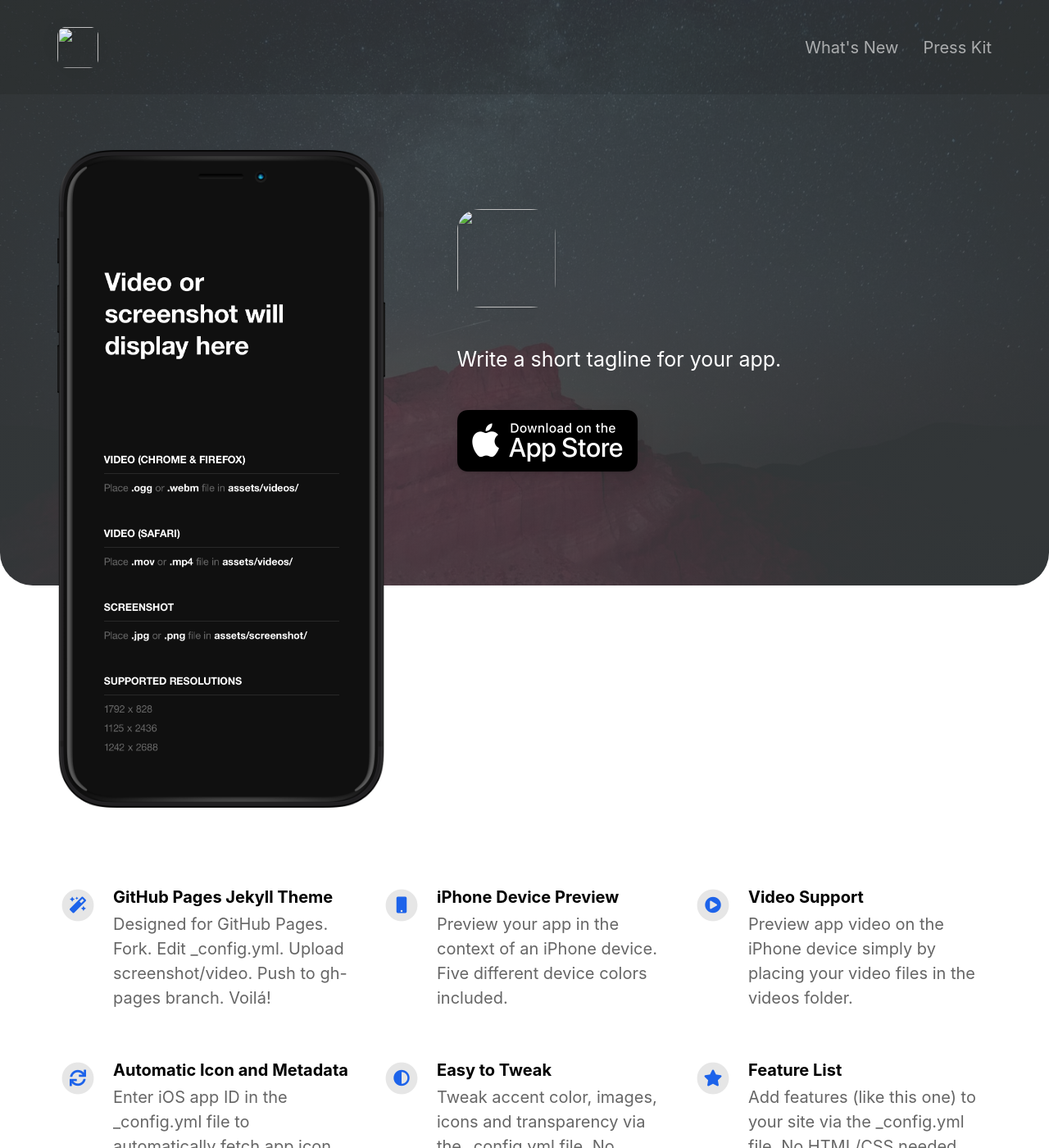
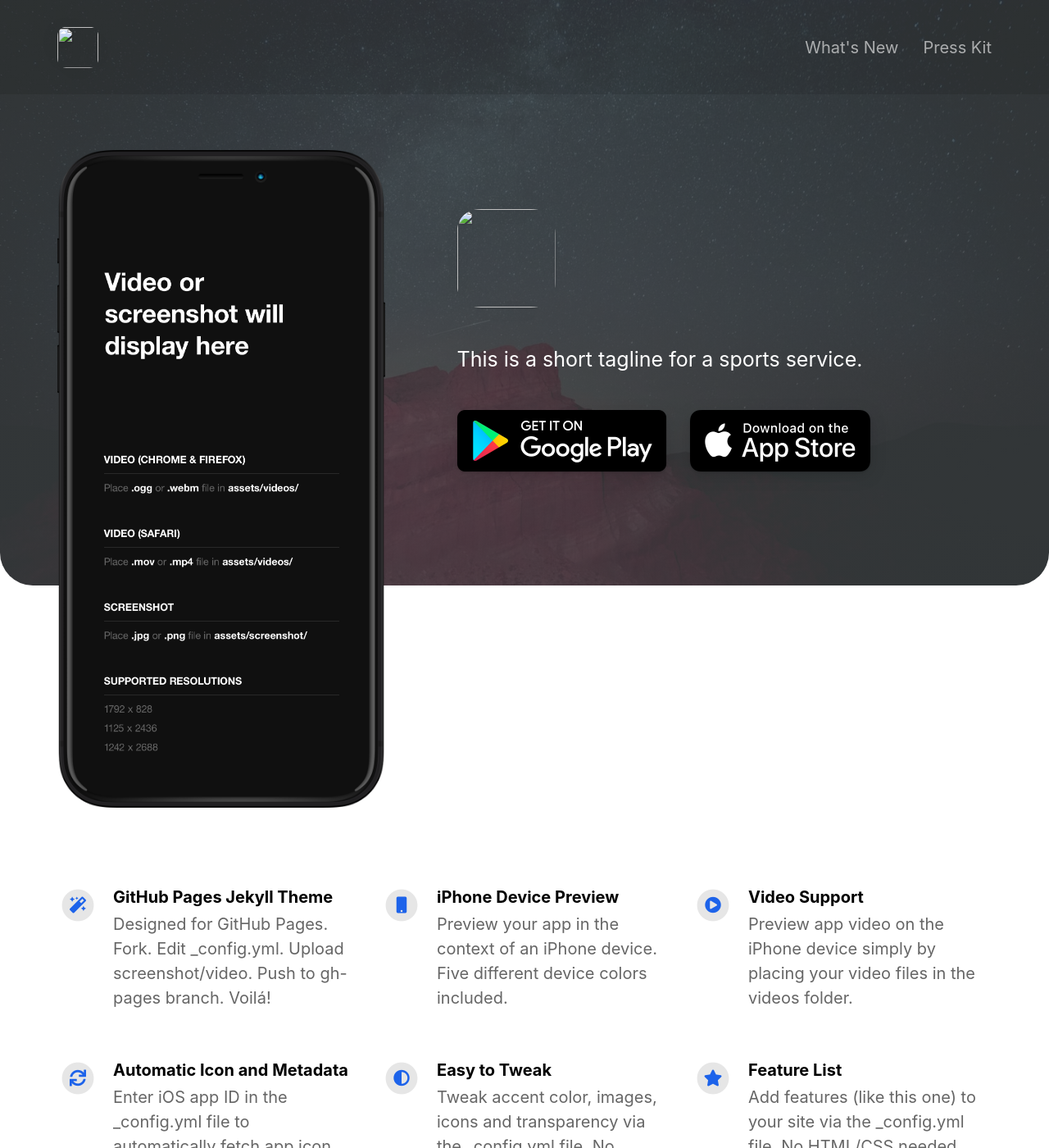
Before and after one commit to uptospeedmedia/sports-brave, a Jekyll site: the page built from index.html, in a window 1280 px wide and 1400 px high. Shown: the whole window at 82% size. Built offline with Jekyll 4.4.1, drawn with Linux system fonts in a browser that asks for light colours; nearby versions of some CDN libraries; some of the changed text lies outside the part shown.

Commit message:
Update _config.yml

```diff
--- a/_config.yml
+++ b/_config.yml
@@ -1,28 +1,28 @@
 #page title
-page_title                                :                                           # Automatically populates with app name if not set and if iOS app ID is set. Otherwise enter manually.
+page_title                                : Sports                                    # Automatically populates with app name if not set and if iOS app ID is set. Otherwise enter manually.
 
 # App Info
 ios_app_id                                : 1234793120                                # Required. Enter iOS app ID to automatically populate name, price and icons (e.g. 718043190).
 ios_app_country                           : us                                        # Required outside USA. Enter 2 letter country code as in https://en.wikipedia.org/wiki/ISO_3166-1_alpha-2
 
-appstore_link                             :                                           # Automatically populates if not set and if iOS app ID is set. Otherwise enter manually.
-playstore_link                            :                                           # Enter Google Play Store URL.
-presskit_download_link                    : https://emilbaehr.com                                          # Enter a link to downloadable file or (e.g. public Dropbox link to a .zip file).
+appstore_link                             : https://uptospeedmedia.com                # Automatically populates if not set and if iOS app ID is set. Otherwise enter manually.
+playstore_link                            : https://uptospeedmedia.com                # Enter Google Play Store URL.
+presskit_download_link                    : https://espn.com                          # Enter a link to downloadable file or (e.g. public Dropbox link to a .zip file).
                                                                                       # Or upload your press kit file to assets and set path accordingly (e.g. "assets/your_press_kit.zip").
 
 app_icon                                  : # assets/appicon.png                      # Automatically populates if not set and if iOS app ID is set.  Otherwise enter path to icon file manually.
 app_name                                  :                                           # Automatically populates if not set and if iOS app ID is set.  Otherwise enter manually.
 app_price                                 :                                           # Automatically populates if not set and if iOS app ID is set.  Otherwise enter manually.
-app_description                           : Write a short tagline for your app.
+app_description                           : This is a short tagline for a sports service.
 
 enable_smart_app_banner                   : true                                      # Set to true to show a smart app banner at top of page on mobile devices.
 
 
 
 # Information About Yourself
-your_name                                 : Emil Baehr
-your_link                                 : https://emilbaehr.com
-your_city                                 : Copenhagen
+your_name                                 : Up to Speed
+your_link                                 : https://uptospeedmedia.com
+your_city                                 : Atlanta
 email_address                             : emil.baehr@gmail.com
 linkedin_username                         :
 linkedin_company                          :
```
